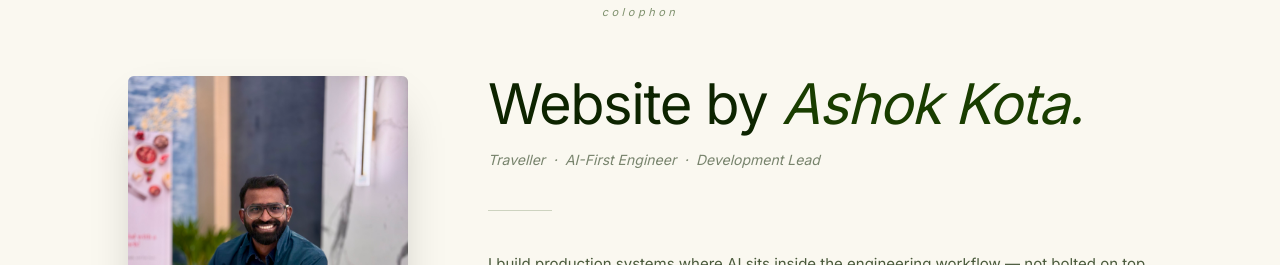
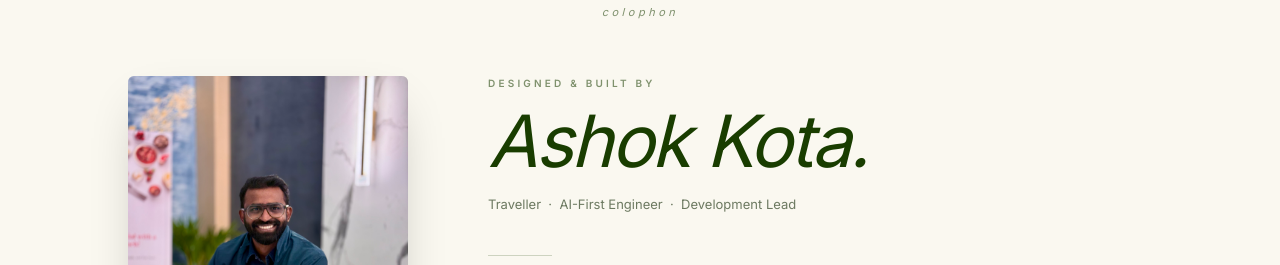
Before and after one commit to ashokkota251/leanrevolution4earth.github.io, a Next.js app: page /colophon in a window 1280 px wide. Shown: the part 189-454 px from the top of the page. Built offline with nearby package versions, Linux system fonts and the light colour scheme; no server answers.

Commit message:
Colophon: rework headline — small kicker + big italic name as hero, cleaner subtitle

```diff
--- a/app/colophon/page.tsx
+++ b/app/colophon/page.tsx
@@ -50,14 +50,19 @@ export default function ColophonPage() {
 
             {/* Right column: text */}
             <div className="flex flex-col justify-center">
-              {/* Headline */}
-              <h1 className="font-[family-name:var(--font-display)] font-light leading-[1.02] tracking-[-0.025em] text-[#0d2400]"
-                  style={{ fontSize: "clamp(2.25rem,5.5vw,3.5rem)" }}>
-                Website by{" "}
-                <em className="italic text-[#193d00]">Ashok Kota.</em>
+              {/* Small kicker — magazine byline style */}
+              <p className="font-[family-name:var(--font-display)] text-[10px] font-semibold uppercase tracking-[0.32em] text-[#193d00]/55">
+                Designed &amp; built by
+              </p>
+
+              {/* MASSIVE name — the hero element */}
+              <h1 className="mt-4 font-[family-name:var(--font-display)] font-light italic leading-[0.95] tracking-[-0.035em] text-[#193d00]"
+                  style={{ fontSize: "clamp(2.75rem,7vw,4.5rem)" }}>
+                Ashok Kota.
               </h1>
 
-              <p className="mt-4 text-[14px] italic text-[#0d2400]/55">
+              {/* Role — clean subtitle */}
+              <p className="mt-5 text-[13px] text-[#0d2400]/60">
                 Traveller &nbsp;·&nbsp; AI-First Engineer &nbsp;·&nbsp; Development Lead
               </p>
 
```
